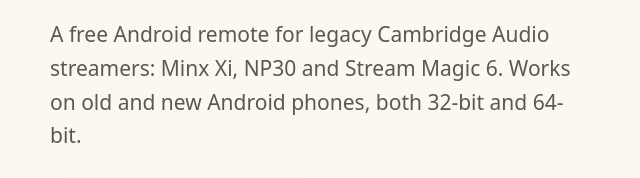
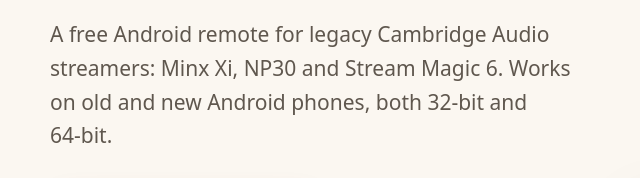
Before and after one commit to EyalPrice/CambridgeConnectLegacy, a plain HTML site: page docs/index.html in a window 1280 px wide. Shown: the part 296-474 px from the top of the page, 74-714 px from the left. Drawn offline with Linux system fonts and the light colour scheme.

Commit message:
Website: keep 32-bit/64-bit on one line
Co-Authored-By: Claude Opus 5.5 <noreply@anthropic.com>
Claude-Session: https://claude.ai/code/session_01SzvnwcUQWiAH4hvT4v1D63

```diff
--- a/docs/index.html
+++ b/docs/index.html
@@ -188,7 +188,7 @@
       <div>
         <div class="eyebrow">A free Cambridge Connect alternative</div>
         <h1>Stay connected to your <em>stereo.</em></h1>
-        <p class="lead">A free Android remote for legacy Cambridge Audio streamers: Minx Xi, NP30 and Stream Magic 6. Works on old and new Android phones, both 32-bit and 64-bit.</p>
+        <p class="lead">A free Android remote for legacy Cambridge Audio streamers: Minx Xi, NP30 and Stream Magic 6. Works on old and new Android phones, both 32&#8209;bit and 64&#8209;bit.</p>
         <div class="cta">
           <a class="btn btn-main" href="https://github.com/EyalPrice/CambridgeConnectLegacy/releases/latest/download/CambridgeConnectLegacy.apk">
             <svg viewBox="0 0 24 24" fill="none" stroke="currentColor" stroke-width="2" stroke-linecap="round" aria-hidden="true"><path d="M12 3v12M7 10l5 5 5-5M5 21h14"/></svg>
```
